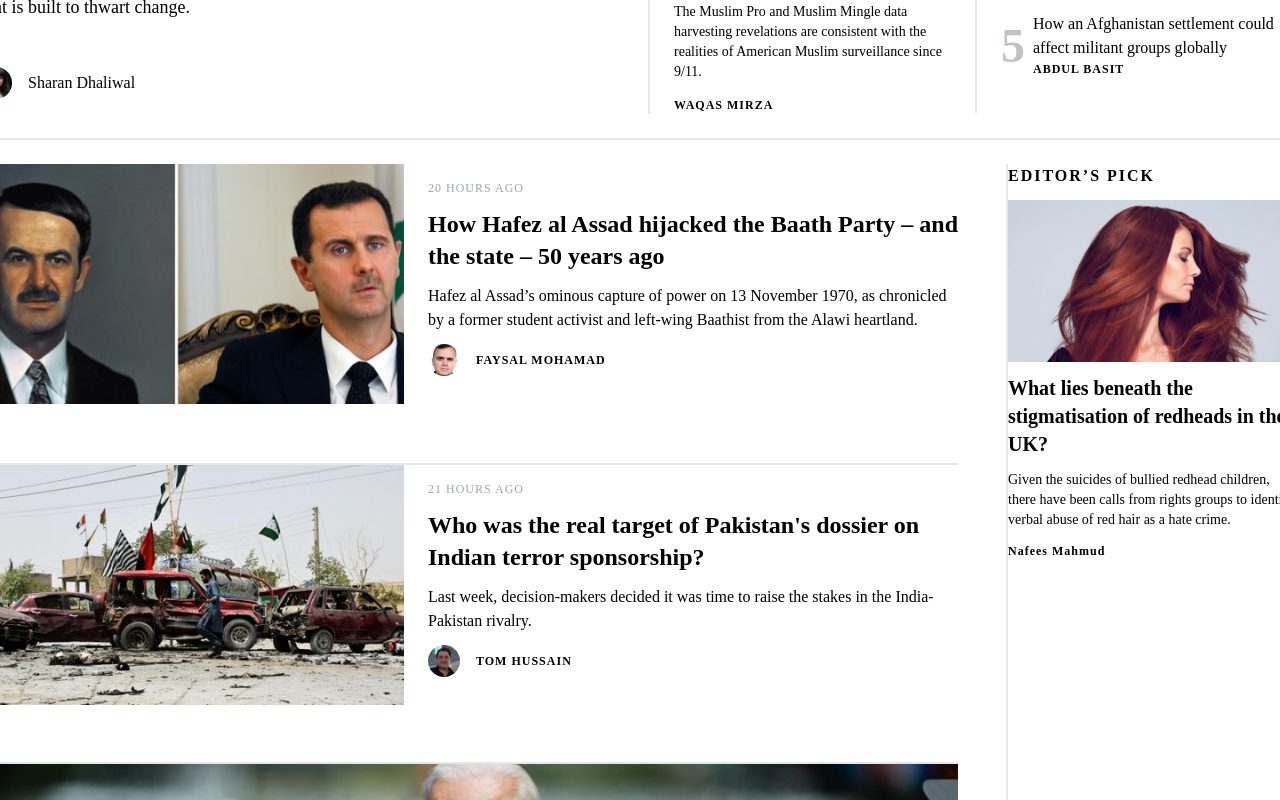
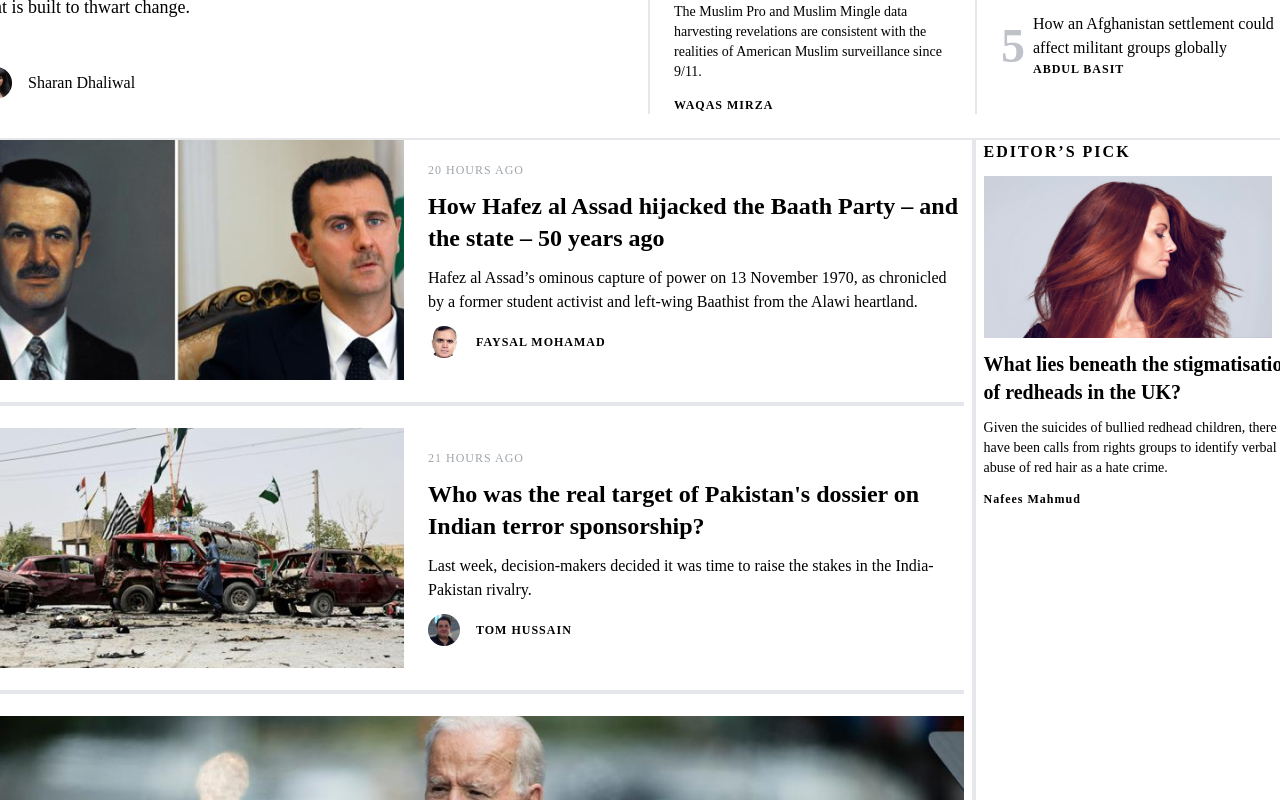
Before and after one commit to ismailcubuk/news-ui, a React (Create React App) app: page / in a window 1280 px wide. Shown: the part 1160-1960 px from the top of the page. Built offline with nearby package versions, Linux system fonts and the light colour scheme.

Commit message:
bottom flex

```diff
--- /dev/null
+++ b/src/components/Divider.js
@@ -0,0 +1,17 @@
+import React from 'react';
+
+export function DividerW() {
+  return (
+    <div className="flex h-12 flex-col justify-center items-center">
+      <div className="w-full border-2" />
+    </div>
+  );
+}
+
+export function DividerH() {
+  return (
+    <div className="flex w-12 flex-row justify-center items-center">
+      <div className="h-full border-2" />
+    </div>
+  );
+}
--- a/src/components/main/Layer2.js
+++ b/src/components/main/Layer2.js
@@ -1,4 +1,5 @@
 import React from "react";
+import { DividerW, DividerH } from '../Divider';
 
 const articles = [
   {
@@ -45,30 +46,35 @@ const articles = [
 
 export default function Layer2() {
   return (
-    <div className="grid pt-6 grid-cols-4 gap-12 divide-x-2">
-      <div className="grid grid-rows-6 col-span-3 gap-6 divide-y-2">
+    <div className="flex">
+      <div className="flex flex-col items-start">
         {articles.map((article, index) => (
-          <div className={`flex ${index === 2 ? 'row-span-2 flex-col' : ''}`} key={index}>
-            <img src={article.imgSrc} className={`w-[424px] h-[240px] mr-6 ${index === 2 ? 'w-[984px] h-[400px]' : ''}`} alt={`thumb${index + 5}`} />
-            <div className="py-4">
-              <p className="hours pb-3">{article.hoursAgo}</p>
-              <p className="bottom-header pb-3">{article.bottomHeader}</p>
-              <p className="description pb-3">{article.description}</p>
+          <div key={index}>
+            <div className={`flex gap-6 items-center ${index === 2 ? 'row-span-2 flex-col' : ''}`}>
+            <img src={article.imgSrc} className={`w-[424px] h-[240px] ${index === 2 ? 'w-[984px] h-[400px]' : ''}`} alt={`thumb${index + 5}`} />
+            <div className={`flex flex-col items-start gap-3  ${index === 2 ? 'w-full' : ''}`}>
+              <p className="hours">{article.hoursAgo}</p>
+              <p className="bottom-header w-[536px]">{article.bottomHeader}</p>
+              <p className={`description ${index === 2 ? 'w-[984px]' : 'w-[536px]'}`}>{article.description}</p>
               <div className="flex items-center gap-4">
                 <img src={article.authorImg} alt={`${article.author.split(' ')[0].toLowerCase()}pp`} />
                 <p className="author">{article.author}</p>
               </div>
             </div>
           </div>
+          {index < articles.length - 1 && <DividerW />}
+          </div>
         ))}
       </div>
-      <div className="col-span-1 flex flex-col gap-3">
+      <DividerH/>
+      <div className="flex flex-col gap-3">
         <p className="editors-pick">Edıtor’s Pıck</p>
         <img src="/images/thumb10.jpg" className="w-[288px] h-[162px]" alt="thumb10" />
         <p className="header">What lies beneath the stigmatisation of redheads in the UK?</p>
         <p className="custom-text">Given the suicides of bullied redhead children, there have been calls from rights groups to identify verbal abuse of red hair as a hate crime.</p>
         <p className="author">Nafees Mahmud</p>
       </div>
+
     </div>
   );
 }
--- a/tailwind.config.js
+++ b/tailwind.config.js
@@ -8,7 +8,7 @@ module.exports = {
         world: "#33D8FF",
         opinion: "#005D99",
         horizon: "#E1E6EB",
-        footer: "#001733"
+        footer: "#001733",
       },
       height: {
         400: "25rem",
```
